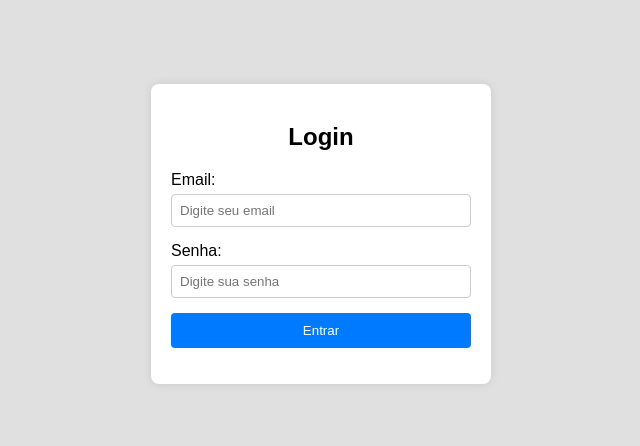
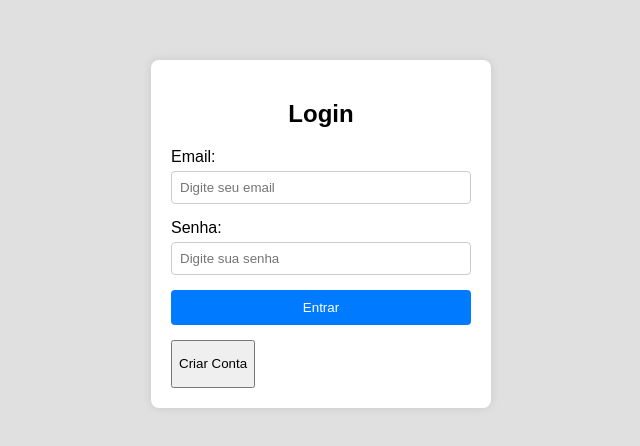
Before and after one commit to eliseuCyberdyni/MetaOrkut.com, a plain HTML site: page index.html in a window 1280 px wide. Shown: the part 166-612 px from the top of the page, without its empty margins (319-959 px from the left). Drawn offline with Linux system fonts and the light colour scheme.

Commit message:
Update index.html
atualizado

```diff
--- a/index.html
+++ b/index.html
@@ -70,7 +70,7 @@
             <div class="login-group">
                 <button type="submit">Entrar</button>
             </div>
-            <iput type="criar-conta" id"criar-conta" placeholder="<p>Criar Conta" required><a href="formulario.html"></a></p>
+            <iput type="criar-conta" id"criar-conta" required><button><p>Criar Conta<a href="formulario.html"></a></p></button>
         </form>
     </div>
 
```
